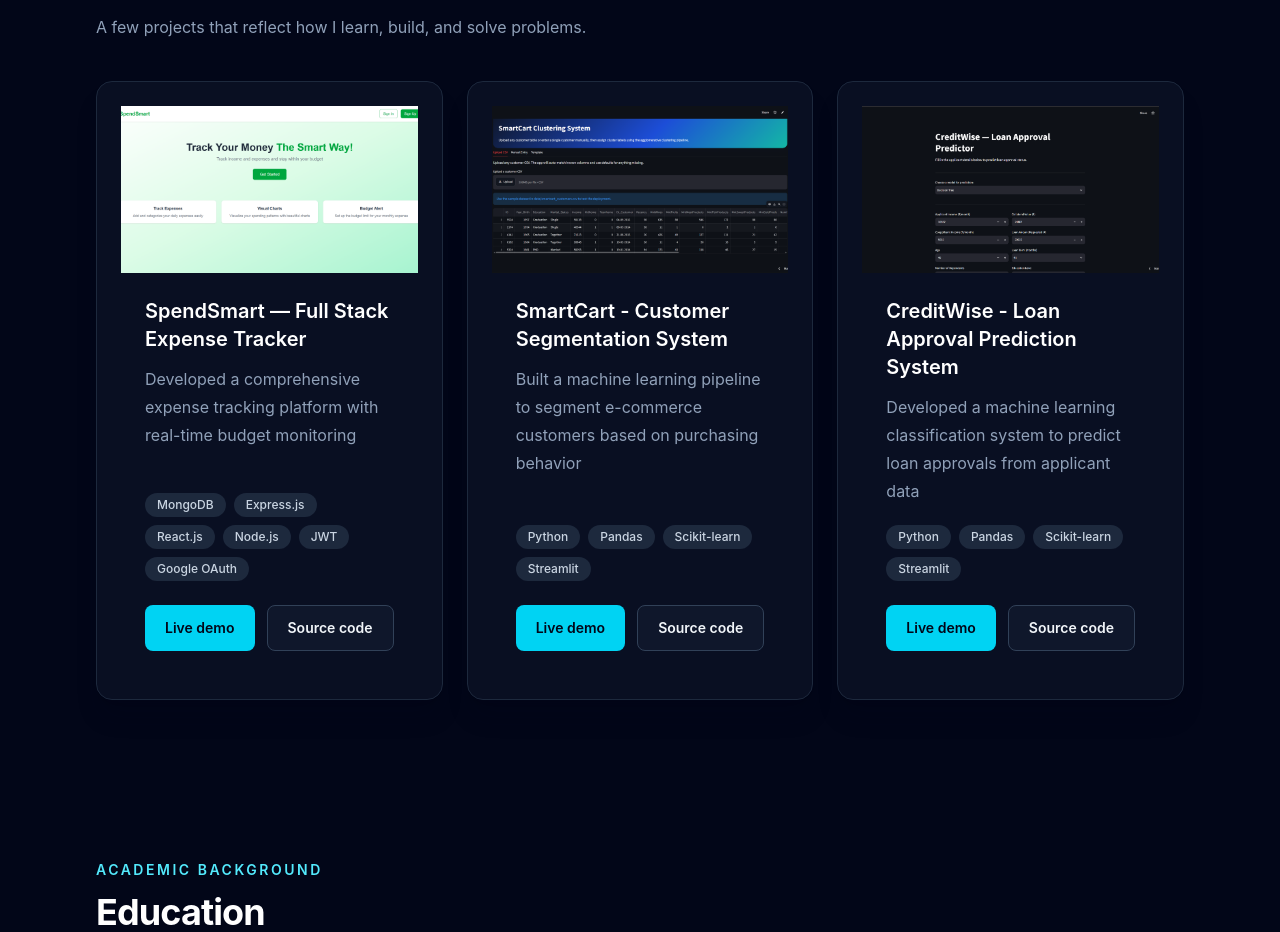
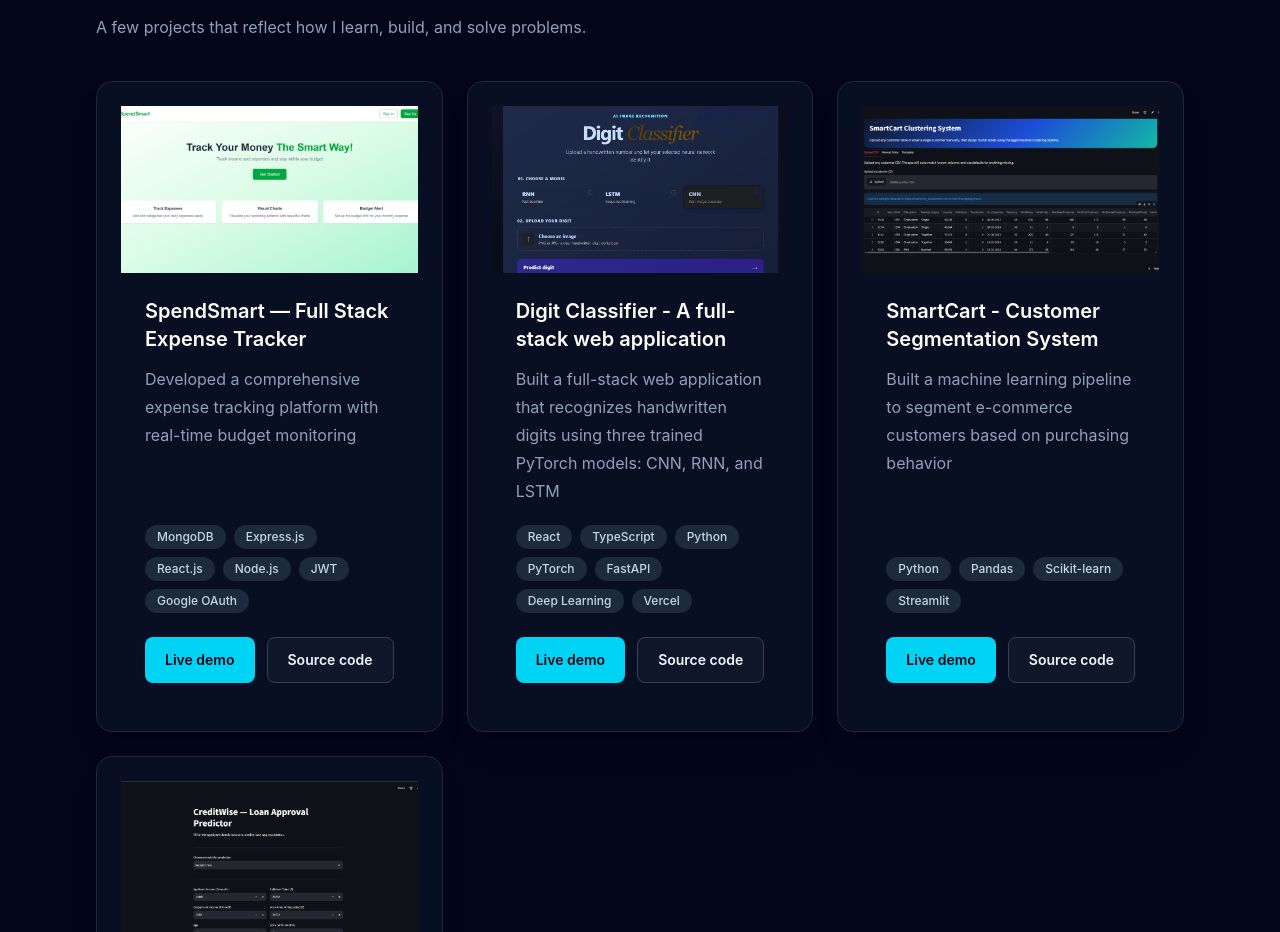
Before and after one commit to ankurgangwar4575-tech/Portfolio, a React (Vite) app in the folder MyPortfolio/: page / in a window 1280 px wide. Shown: the part 1936-2868 px from the top of the page. Built offline with nearby package versions, Linux system fonts and the light colour scheme.

Commit message:
Refactor code structure for improved readability and maintainability

```diff
--- a/MyPortfolio/src/data/portfolio.ts
+++ b/MyPortfolio/src/data/portfolio.ts
@@ -37,6 +37,14 @@ export const portfolio: PortfolioData = {
       repoUrl: "https://github.com/ankurgangwar4575-tech/Expense-Tracker"
     },
     {
+      title: 'Digit Classifier - A full-stack web application',
+      description: 'Built a full-stack web application that recognizes handwritten digits using three trained PyTorch models: CNN, RNN, and LSTM',
+      technologies: ["React", "TypeScript", "Python", "PyTorch","FastAPI", "Deep Learning", "Vercel"],
+      image: '/images/projects/digit.png',
+      liveUrl: 'https://classifydigit.vercel.app/',
+      repoUrl: "https://github.com/ankurgangwar4575-tech/DigitClassifier"
+    },
+    {
       title: 'SmartCart - Customer Segmentation System',
       description: 'Built a machine learning pipeline to segment e-commerce customers based on purchasing behavior',
       technologies: ["Python", "Pandas", "Scikit-learn", "Streamlit"],
```
Also changed, not shown: MyPortfolio/public/images/projects/digit.png (added).
